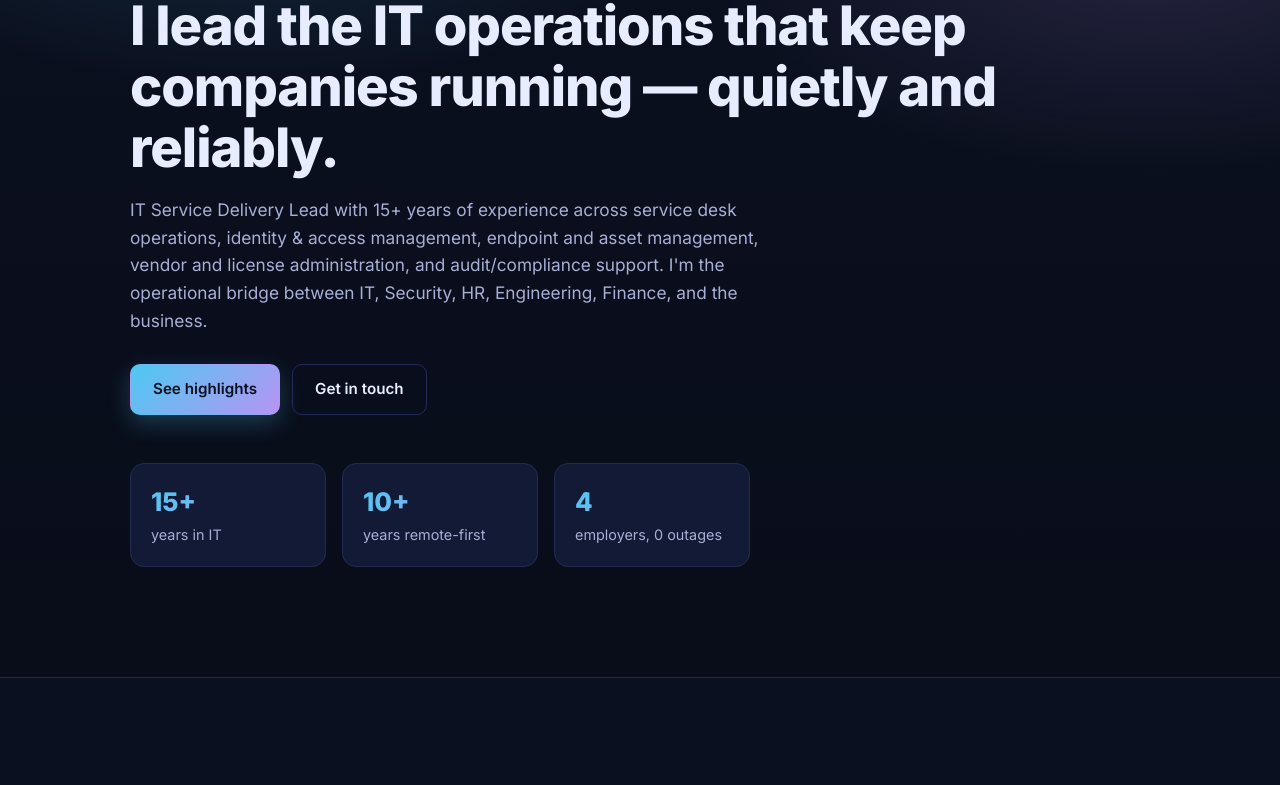
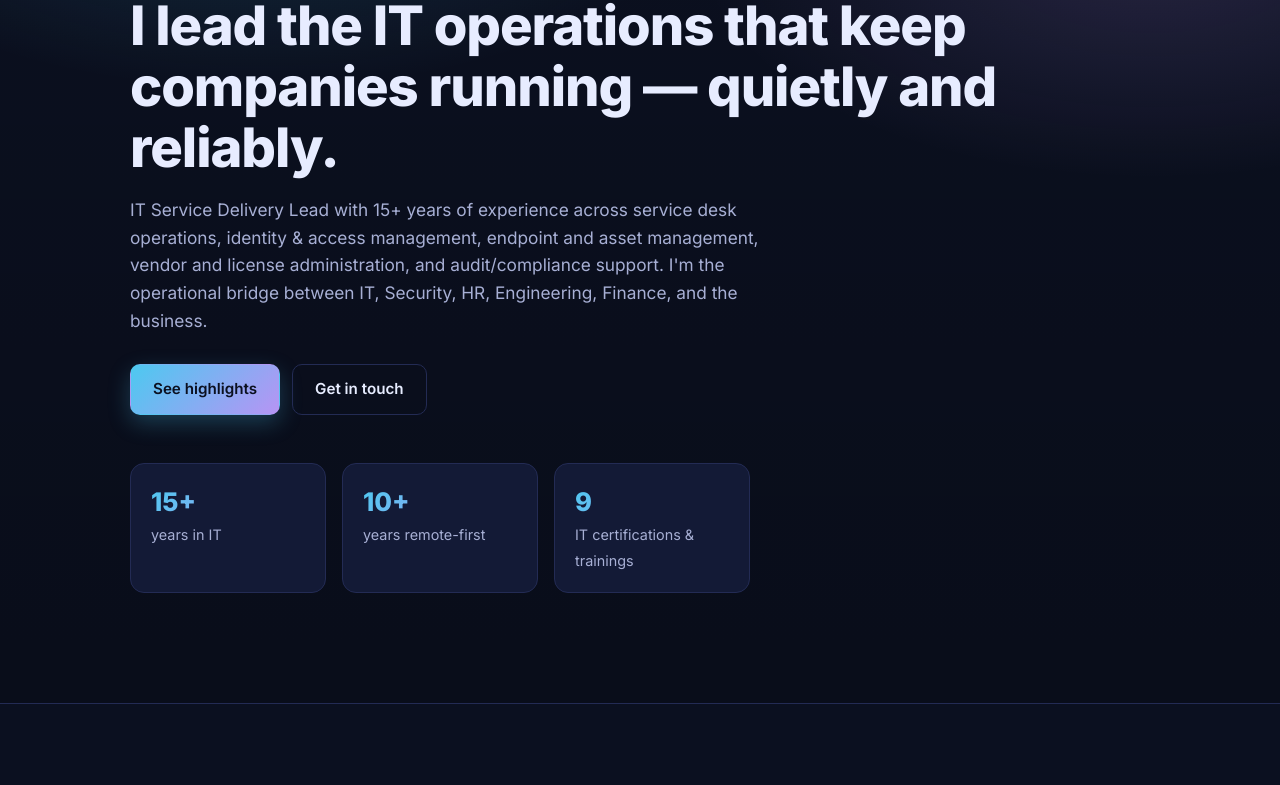
Before and after one commit to cnieto118/portfolio, a plain HTML site: page index.html in a window 1280 px wide. Shown: the part 300-1085 px from the top of the page. Drawn offline with Linux system fonts and the light colour scheme.

Commit message:
Fix hero stat: '4 employers' was wrong (3); swap to '9 IT certifications'

```diff
--- a/index.html
+++ b/index.html
@@ -56,7 +56,7 @@
         <div class="hero-stats">
           <div><strong>15+</strong><span>years in IT</span></div>
           <div><strong>10+</strong><span>years remote-first</span></div>
-          <div><strong>4</strong><span>employers, 0 outages</span></div>
+          <div><strong>9</strong><span>IT certifications &amp; trainings</span></div>
         </div>
       </div>
     </section>
```
